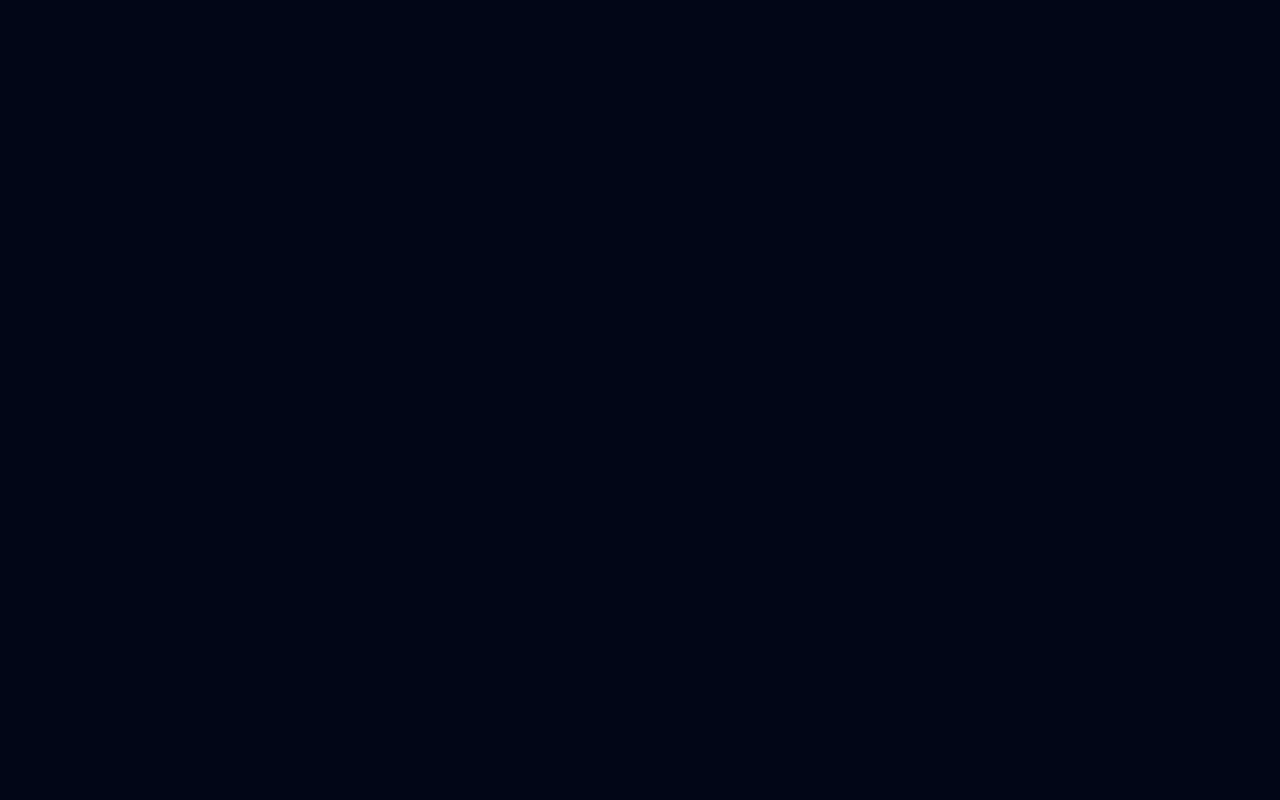
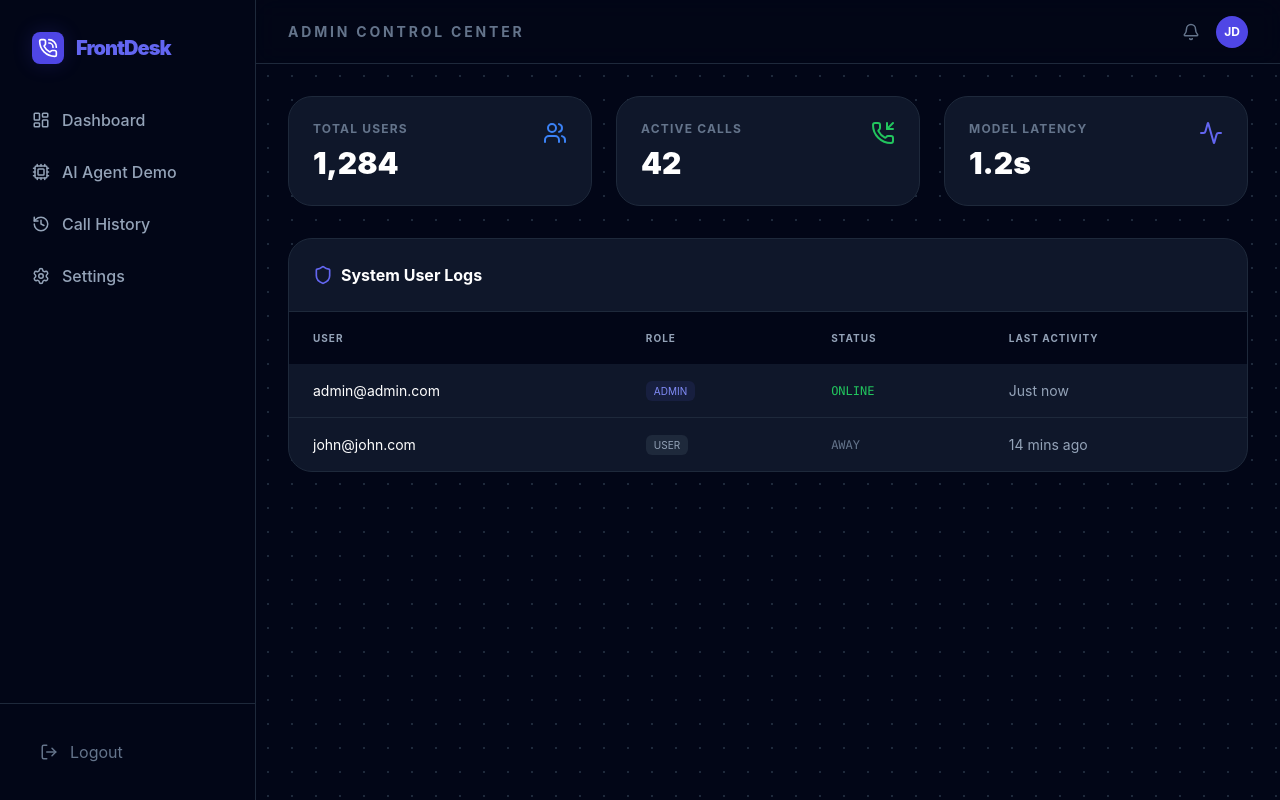
Before and after one commit to bduval15/ai-front-desk, a React (Create React App) app in the folder frontend/: page /admin in a window 1280 px wide. Before the commit this address had no page. Built offline with nearby package versions, Linux system fonts and the light colour scheme.

Commit message:
feat: added admin dashboard

```diff
--- a/frontend/src/App.js
+++ b/frontend/src/App.js
@@ -7,6 +7,7 @@ import ResetPassword from './pages/ResetPassword';
 import Dashboard from './pages/Dashboard';
 import Landing from './pages/Landing';
 import AIDemo from './pages/AIDemo';
+import AdminDashboard from './pages/AdminDashboard';
 
 function App() {
   return (
@@ -17,8 +18,9 @@ function App() {
         <Route path="/login" element={<Login />} />
         <Route path="/register" element={<Register />} />
         <Route path="/forgot-password" element={<ForgotPassword />} />
-                <Route path="/reset-password" element={<ResetPassword />} />
+        <Route path="/reset-password" element={<ResetPassword />} />
         <Route path="/dashboard" element={<Dashboard />} />
+        <Route path="/admin" element={<AdminDashboard />} />
         <Route path="/ai-demo" element={<AIDemo />} />
       </Routes>
     </Router>
--- /dev/null
+++ b/frontend/src/pages/AdminDashboard.js
@@ -0,0 +1,62 @@
+import React from 'react';
+import Layout from '../components/Layout';
+import { Users, PhoneIncoming, Activity, Shield } from 'lucide-react';
+
+const AdminDashboard = () => {
+  const stats = [
+    { label: 'Total Users', value: '1,284', icon: Users, color: 'text-blue-500' },
+    { label: 'Active Calls', value: '42', icon: PhoneIncoming, color: 'text-green-500' },
+    { label: 'Model Latency', value: '1.2s', icon: Activity, color: 'text-indigo-500' },
+  ];
+
+  return (
+    <Layout title="Admin Control Center">
+      <div className="grid grid-cols-1 md:grid-cols-3 gap-6 mb-8">
+        {stats.map((s, i) => (
+          <div key={i} className="bg-slate-900 border border-slate-800 p-6 rounded-3xl">
+            <div className="flex justify-between items-start">
+              <div>
+                <p className="text-slate-500 text-xs font-bold uppercase tracking-widest">{s.label}</p>
+                <h3 className="text-3xl font-black text-white mt-2">{s.value}</h3>
+              </div>
+              <s.icon className={s.color} size={24} />
+            </div>
+          </div>
+        ))}
+      </div>
+
+      <div className="bg-slate-900 border border-slate-800 rounded-3xl overflow-hidden">
+        <div className="p-6 border-b border-slate-800 flex items-center gap-2">
+          <Shield className="text-indigo-500" size={20} />
+          <h3 className="font-bold text-white">System User Logs</h3>
+        </div>
+        <table className="w-full text-left text-sm text-slate-400">
+          <thead className="bg-slate-950 text-[10px] uppercase font-bold tracking-widest">
+            <tr>
+              <th className="px-6 py-4">User</th>
+              <th className="px-6 py-4">Role</th>
+              <th className="px-6 py-4">Status</th>
+              <th className="px-6 py-4">Last Activity</th>
+            </tr>
+          </thead>
+          <tbody className="divide-y divide-slate-800">
+            <tr>
+              <td className="px-6 py-4 text-white">admin@admin.com</td>
+              <td className="px-6 py-4"><span className="bg-indigo-500/10 text-indigo-400 px-2 py-1 rounded-md text-[10px]">ADMIN</span></td>
+              <td className="px-6 py-4 text-green-500 font-medium font-mono text-xs">ONLINE</td>
+              <td className="px-6 py-4">Just now</td>
+            </tr>
+            <tr>
+              <td className="px-6 py-4 text-white">john@john.com</td>
+              <td className="px-6 py-4"><span className="bg-slate-800 text-slate-400 px-2 py-1 rounded-md text-[10px]">USER</span></td>
+              <td className="px-6 py-4 text-slate-500 font-medium font-mono text-xs">AWAY</td>
+              <td className="px-6 py-4">14 mins ago</td>
+            </tr>
+          </tbody>
+        </table>
+      </div>
+    </Layout>
+  );
+};
+
+export default AdminDashboard;
```
